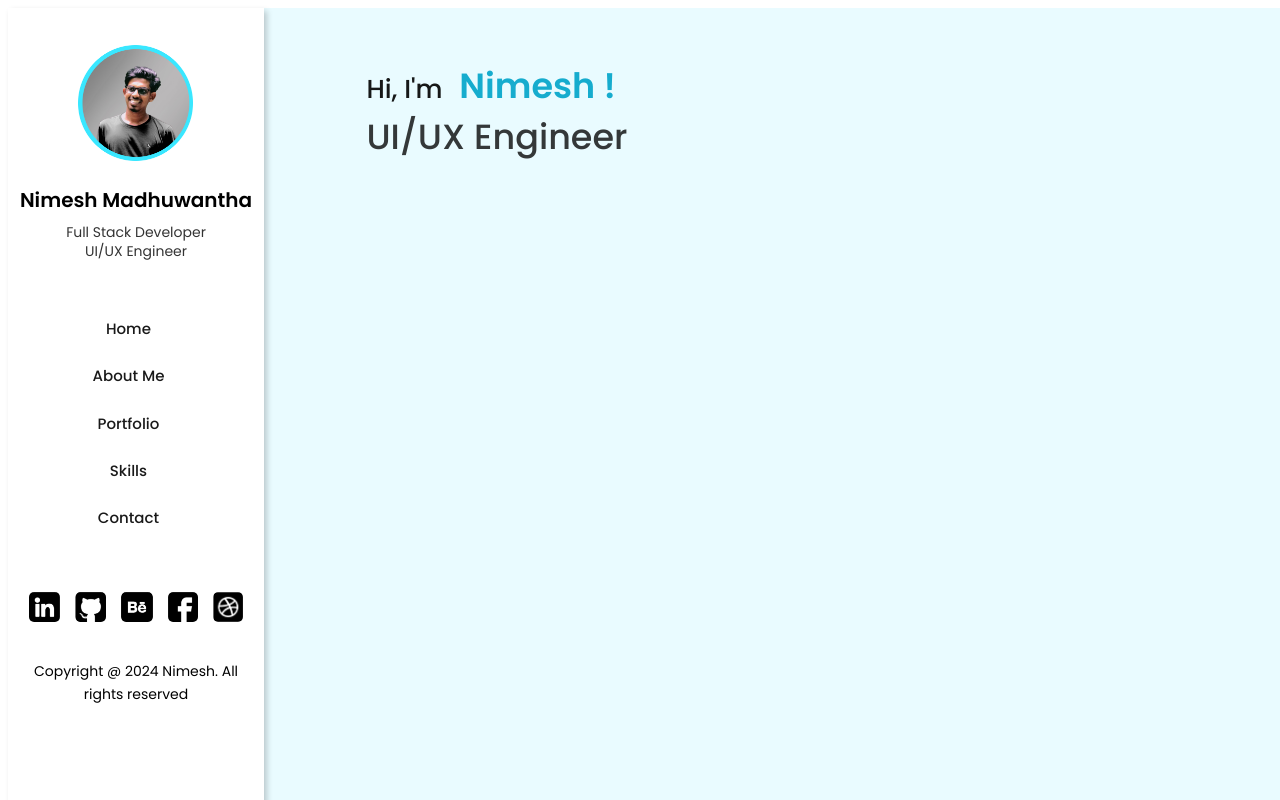
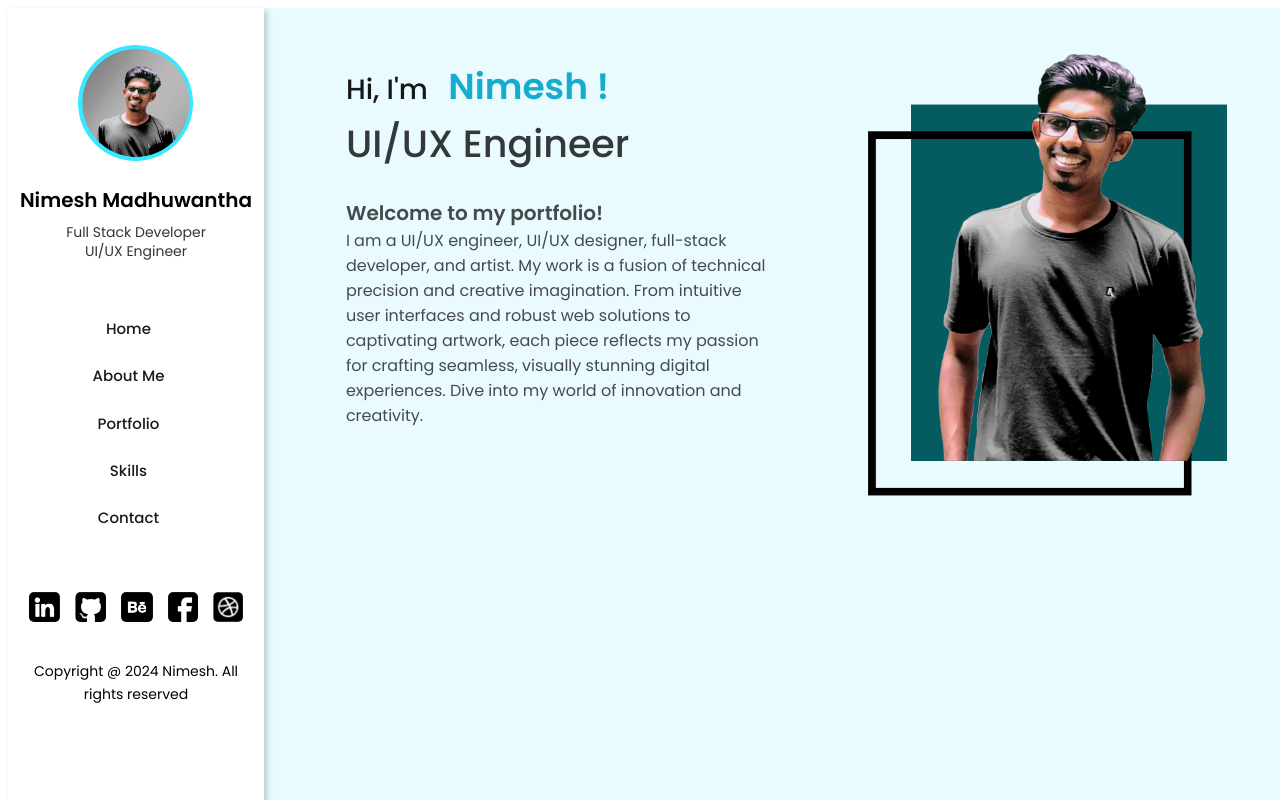
Before and after one commit to NimeshMadhuwantha/My-Portfolio, a React (Vite) app in the folder My-Portfolio/: page / in a window 1280 px wide. Built offline with nearby package versions, Linux system fonts and the light colour scheme.

Commit message:
insert MyPhoto

```diff
--- a/My-Portfolio/src/pages/Home/Home.css
+++ b/My-Portfolio/src/pages/Home/Home.css
@@ -10,34 +10,29 @@
     margin-left: 8px;
   }
   .HomeTopText{
-    margin-left: 10%;
+    margin-left: 8%;
     margin-top: 5%;
   }
   .HomeTopText h1{
-    font-size: 26px;
+    font-size: 28px;
     font-weight: 460;
     opacity: 90%;
   }
   .NimeshTopText{
-    margin-left: 10px;
-    font-size: 35px;
+    margin-left: 13px;
+    font-size: 36px;
     font-weight: 600;
     color: #00A4C9;
   }
   .ChangingText{
-    margin-top: -20px;
+    margin-top: -18px;
   }
   .ChangingText .FSDtop{
-    font-size: 35px;
+    font-size: 38px;
     font-weight: 500;
     opacity: 80%;
   }
-  .ChangingText{
-    overflow: hidden;
-    gap: 2;
-    height: 50px;
 
-  }
   .FSDtop{
     display: block;
     height: 100%;
@@ -47,8 +42,7 @@
   }
   .ChangingText {
     overflow: hidden;
-    gap: 2px;
-    height: 50px;
+    height: 70px;
     opacity: 78%;
 }
 
@@ -82,3 +76,28 @@
         opacity: 1;
     }
 }
+.HomeTopDescription{
+  width: 45%;
+  margin-top: 0px;
+  opacity: 70%;
+}
+.HomeTopDescription h2{
+  font-size: 16px;
+  font-weight: 390;
+
+}
+.HomeWelcomeText{
+  font-size: 20px;
+  font-weight: 540;
+}
+.HomeMyPhoto{
+  width: 30%;
+  margin-left: 50%;
+  margin-top: -430px;
+
+}
+.HomeMyPhoto img{
+  width: 560px;
+  height: auto;
+
+}
--- a/My-Portfolio/src/pages/Home/home.jsx
+++ b/My-Portfolio/src/pages/Home/home.jsx
@@ -1,6 +1,6 @@
 import React from 'react';
 import './Home.css'
-
+import MyPhoto from '../../assetS/MyPhoto.png';
 
 function Home() {
 
@@ -17,7 +17,21 @@ function Home() {
               <span className='FSDtop'>Full Stack Developer</span>
               <span className='FSDtop'>UI/UX Engineer</span>
             </div>
+            <div className='HomeTopDescription'>
+              <h2>
+              <span className='HomeWelcomeText'>Welcome to my portfolio! </span><br />
+              I am a UI/UX engineer, UI/UX designer, full-stack developer, and artist.
+              My work is a fusion of technical precision and creative imagination.
+              From intuitive user interfaces and robust web solutions to captivating artwork,
+              each piece reflects my passion for crafting seamless, visually stunning digital experiences.
+              Dive into my world of innovation and creativity.
+              </h2>
+            </div>
         </div>
+        <div className='HomeMyPhoto'>
+          <img src={MyPhoto} />
+        </div>
+
       </div>
     </div>
   );
```
Also changed, not shown: My-Portfolio/src/assets/MyPhoto.png (added).
